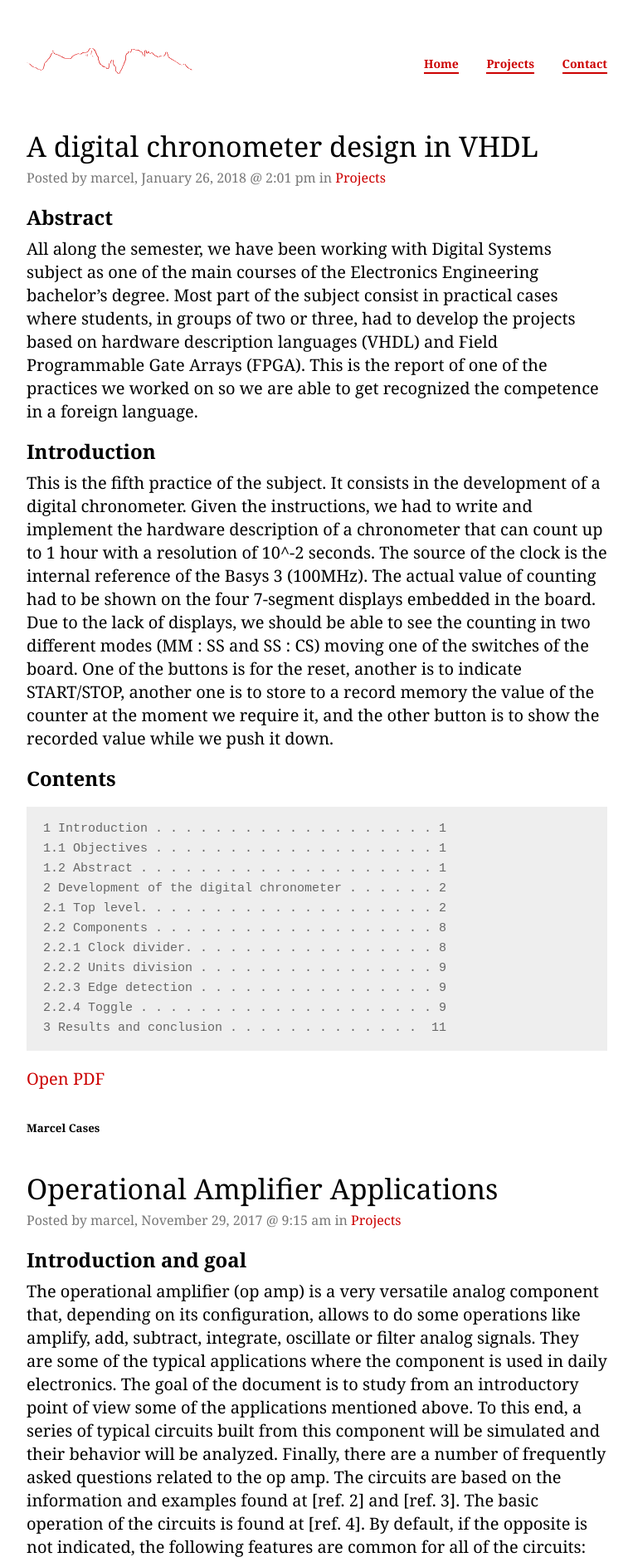
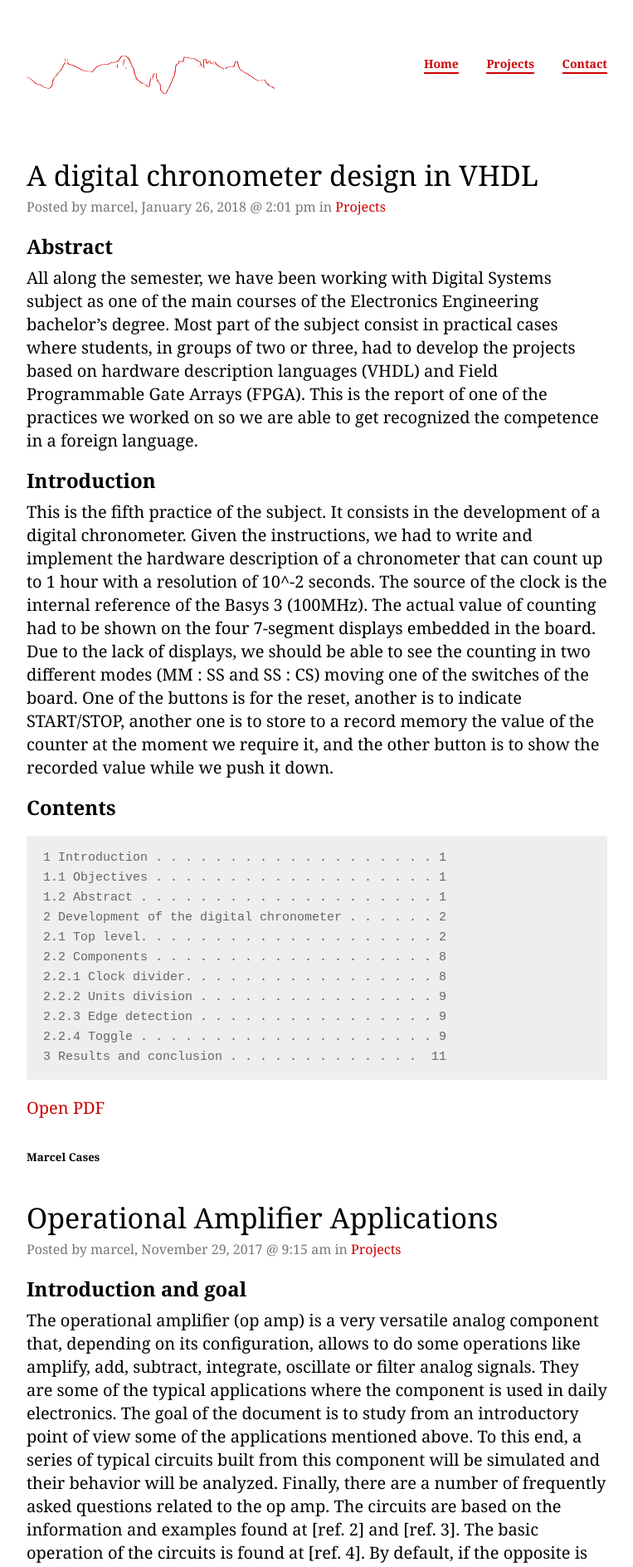
Before and after one commit to marcelcases/marcelcases.github.io, a Jekyll site: the page built from index.html, in a window 1280 px wide. Shown: the top 1888 px of the page at 83% size, without its empty margins (258-1021 px from the left). Built offline with Jekyll 4.4.1, drawn with Linux system fonts in a browser that asks for light colours; comment, search, counter and statistics services are not loaded.

Commit message:
Update navigation.html

```diff
--- a/_includes/navigation.html
+++ b/_includes/navigation.html
@@ -1,5 +1,5 @@
   <nav>
-    <a id="rails-logo" href="https://www.marcelcases.com"><img src="/images/rails-logo.svg" width="200" height="70" alt="Marcel Cases" /></a>
+    <a id="rails-logo" href="https://www.marcelcases.com"><img src="/images/rails-logo.svg" width="300" height="105" alt="Marcel Cases" /></a>
 
     <ul>
       <li><a href="/">Home</a></li>
```
